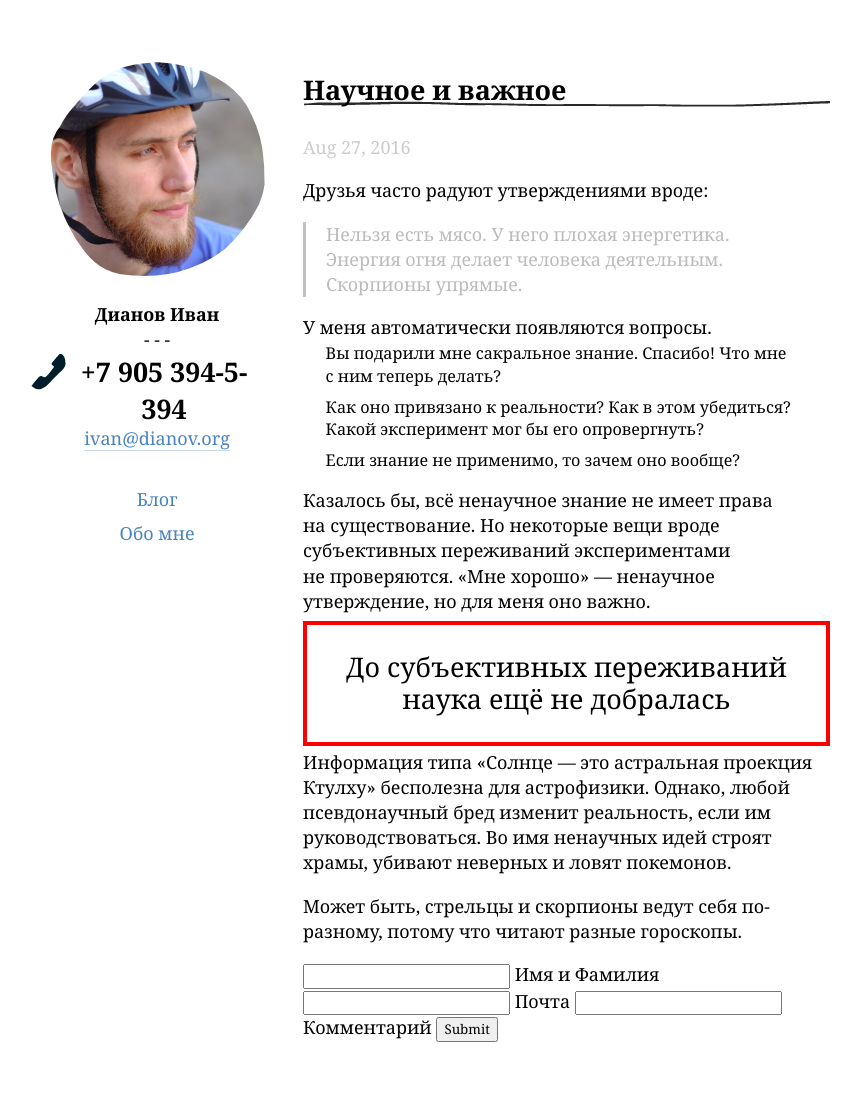
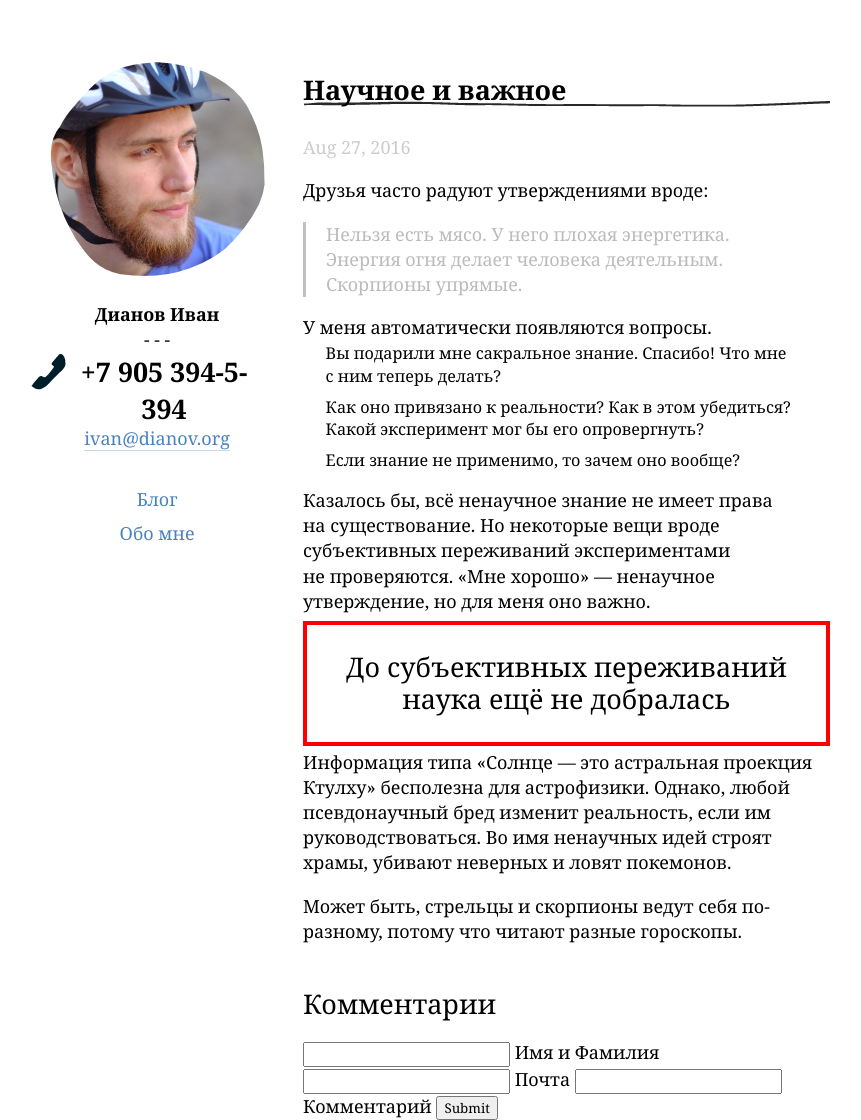
Before and after one commit to illus0r/dianov.org, a Jekyll site: the page built from _posts/2016-08-27-scientific-knowledge.md, in a window 1280 px wide. Shown: the whole page, without its empty margins (210-1071 px from the left). Built offline with Jekyll 4.4.1, drawn with Linux system fonts in a browser that asks for light colours; before the commit the page ends 1042 px from its top, so only the background shows below that.

Commit message:
Updated comments.html

```diff
--- a/_includes/comments.html
+++ b/_includes/comments.html
@@ -1,3 +1,17 @@
+<h2>Комментарии</h2>
+<div class="js-comments">
+	{% assign comments = site.data.comments | sort %}
+
+	{% for commetn in comments reversed %}
+		{% assign commentData = comment[1] %}
+		<article class="comment mdl-card mdl-shadow--2dp">
+		  	<p><a href="mailto:{{ reviewData.email }}">{{ reviewData.name }}</a></p>
+	    	<p>{{ commentData.comment | markdownify }}<p>
+		  </div>
+		</article>
+	{% endfor %}
+</div>
+
 <form method="POST" action="https://api.staticman.net/v1/entry/illus0r/dianov.org/gh-pages">
   <input class="mdl-textfield__input" type="text" id="movie-form[name]" name="fields[name]"/>
   <label class="mdl-textfield__label" for="movie-form[name]">Имя и Фамилия</label>
```
